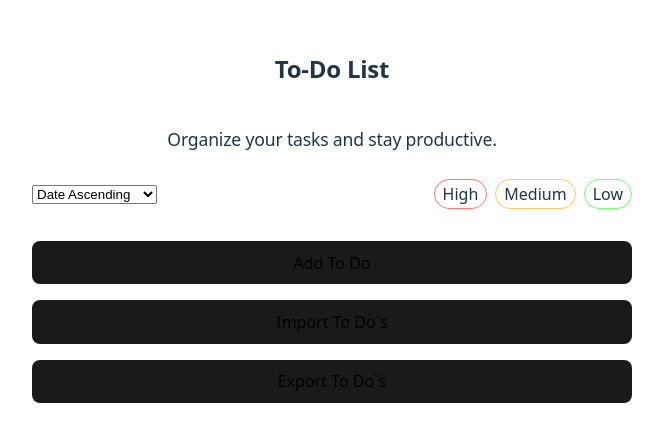
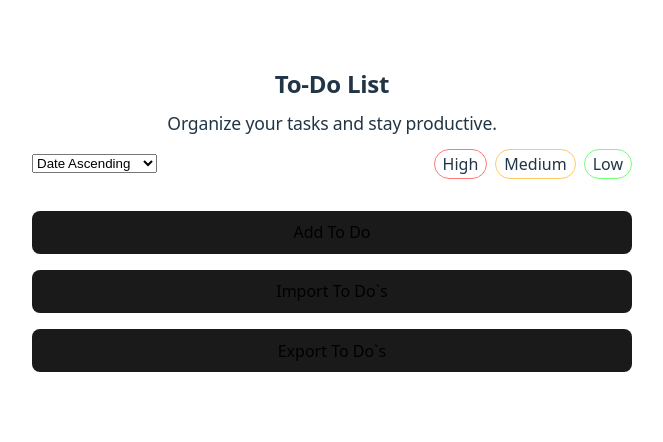
Before and after one commit to Alex761944/react-to-do-app, a React (Vite) app: page / in a window 1280 px wide. Shown: the part 180-622 px from the top of the page, without its empty margins (308-971 px from the left). Built offline with nearby package versions, Linux system fonts and the light colour scheme.

Commit message:
Remove margin from headings

```diff
--- a/src/index.css
+++ b/src/index.css
@@ -52,6 +52,15 @@ body {
   min-height: 100vh;
 }
 
+h1,
+h2,
+h3,
+h4,
+h5,
+h6 {
+  margin: 0;
+}
+
 p {
   margin: 0;
 }
```
